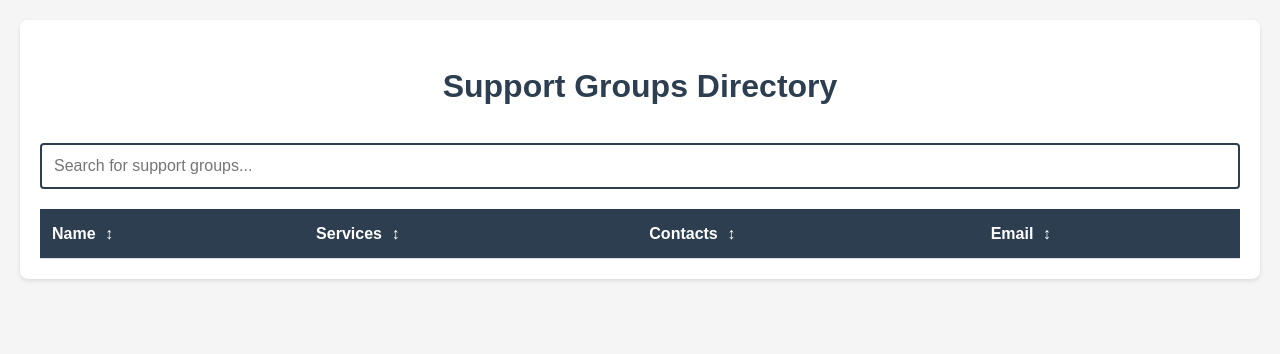
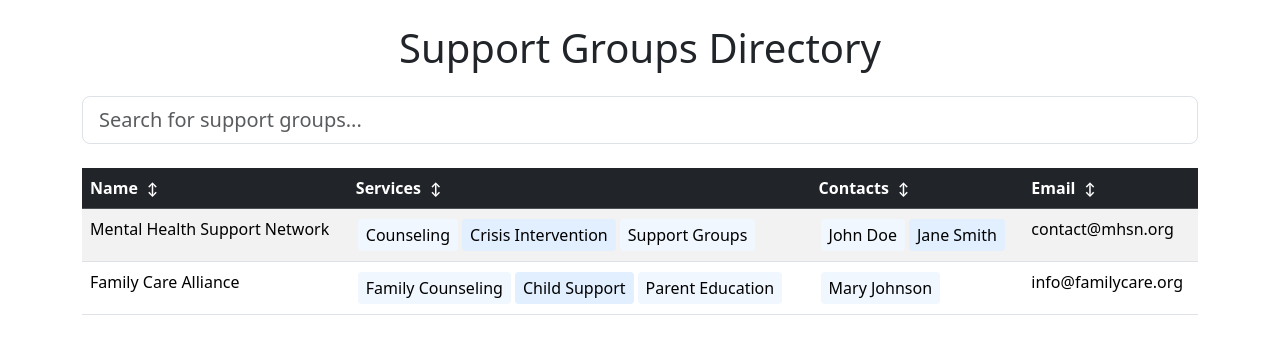
Before and after one commit to helloalbertotech/support-page, a plain HTML site: page index.html in a window 1280 px wide. Drawn offline with nearby package versions, Linux system fonts and the light colour scheme.

Commit message:
Update index.html

```diff
--- a/index.html
+++ b/index.html
@@ -4,100 +4,38 @@
     <meta charset="UTF-8">
     <meta name="viewport" content="width=device-width, initial-scale=1.0">
     <title>Support Groups Directory</title>
+    <!-- Bootstrap CSS -->
+    <link href="https://cdnjs.cloudflare.com/ajax/libs/bootstrap/5.3.2/css/bootstrap.min.css" rel="stylesheet">
+    <!-- Fuse.js for fuzzy search -->
     <script src="https://cdnjs.cloudflare.com/ajax/libs/fuse.js/6.6.2/fuse.min.js"></script>
     <style>
-        :root {
-            --primary-color: #2c3e50;
-            --secondary-color: #34495e;
-            --highlight-color: #ffeb3b;
-            --zebra-color-1: #f0f7ff;
-            --zebra-color-2: #e1efff;
-        }
-
-        body {
-            font-family: Arial, sans-serif;
-            line-height: 1.6;
-            margin: 0;
-            padding: 20px;
-            background-color: #f5f5f5;
-        }
-
-        .container {
-            max-width: 1200px;
-            margin: 0 auto;
-            background-color: white;
-            padding: 20px;
-            border-radius: 8px;
-            box-shadow: 0 2px 4px rgba(0,0,0,0.1);
-        }
-
-        h1 {
-            color: var(--primary-color);
-            text-align: center;
-            margin-bottom: 30px;
-        }
-
-        .search-container {
-            margin-bottom: 20px;
-        }
-
-        #searchInput {
-            width: 100%;
-            padding: 12px;
-            font-size: 16px;
-            border: 2px solid var(--primary-color);
-            border-radius: 4px;
-            box-sizing: border-box;
-        }
-
-        table {
-            width: 100%;
-            border-collapse: collapse;
-            margin-top: 20px;
-            background-color: white;
-        }
-
-        th, td {
-            padding: 12px;
-            text-align: left;
-            border-bottom: 1px solid #ddd;
-        }
-
-        th {
-            background-color: var(--primary-color);
-            color: white;
-            cursor: pointer;
-        }
-
-        th:hover {
-            background-color: var(--secondary-color);
-        }
-
-        tr:nth-child(even) {
-            background-color: #f9f9f9;
-        }
-
         .multi-value {
             display: inline-block;
             margin: 2px;
             padding: 4px 8px;
-            background-color: var(--zebra-color-1);
+            background-color: #f0f7ff;
             border-radius: 4px;
         }
 
         .multi-value:nth-child(even) {
-            background-color: var(--zebra-color-2);
+            background-color: #e1efff;
         }
 
         .highlight {
-            background-color: var(--highlight-color);
+            background-color: #ffeeba;
             padding: 2px;
             border-radius: 2px;
+        }
+
+        th {
+            cursor: pointer;
+            position: relative;
         }
 
         .sort-icon::after {
             content: '↕';
             margin-left: 5px;
+            font-size: 0.8em;
         }
 
         .sort-icon.asc::after {
@@ -107,16 +45,30 @@
         .sort-icon.desc::after {
             content: '↓';
         }
+
+        #error-message {
+            display: none;
+            margin-top: 20px;
+        }
     </style>
 </head>
 <body>
-    <div class="container">
-        <h1>Support Groups Directory</h1>
-        <div class="search-container">
-            <input type="text" id="searchInput" placeholder="Search for support groups...">
+    <div class="container py-4">
+        <h1 class="text-center mb-4">Support Groups Directory</h1>
+
+        <div class="row mb-4">
+            <div class="col">
+                <input type="text" id="searchInput" class="form-control form-control-lg" placeholder="Search for support groups...">
             </div>
-        <table id="supportTable">
-            <thead>
+        </div>
+
+        <div class="alert alert-danger" id="error-message" role="alert">
+            Error loading data. Please make sure support-groups.json is properly formatted and accessible.
+        </div>
+
+        <div class="table-responsive">
+            <table id="supportTable" class="table table-striped table-hover">
+                <thead class="table-dark">
                     <tr>
                         <th data-sort="name">Name <span class="sort-icon"></span></th>
                         <th data-sort="services">Services <span class="sort-icon"></span></th>
@@ -126,6 +78,7 @@
                 </thead>
                 <tbody></tbody>
             </table>
+        </div>
     </div>
 
     <script>
@@ -139,12 +92,24 @@
         async function loadData() {
             try {
                 const response = await fetch('support-groups.json');
-                supportGroups = await response.json();
+                if (!response.ok) {
+                    throw new Error(`HTTP error! status: ${response.status}`);
+                }
+                const data = await response.json();
+                // Check if the data has the expected structure
+                supportGroups = Array.isArray(data) ? data : (data.supportGroups || []);
+
+                if (supportGroups.length === 0) {
+                    throw new Error('No support groups found in the data');
+                }
+
                 initializeFuse();
                 renderTable(supportGroups);
                 setupEventListeners();
+                document.getElementById('error-message').style.display = 'none';
             } catch (error) {
                 console.error('Error loading data:', error);
+                document.getElementById('error-message').style.display = 'block';
             }
         }
 
@@ -205,8 +170,8 @@
                 let valueA = Array.isArray(a[column]) ? a[column][0] : a[column];
                 let valueB = Array.isArray(b[column]) ? b[column][0] : b[column];
 
-                valueA = valueA.toLowerCase();
-                valueB = valueB.toLowerCase();
+                valueA = String(valueA).toLowerCase();
+                valueB = String(valueB).toLowerCase();
 
                 if (sortDirection === 'asc') {
                     return valueA.localeCompare(valueB);
@@ -253,7 +218,7 @@
             if (!searchTerm) return text;
 
             const regex = new RegExp(`(${searchTerm})`, 'gi');
-            return text.replace(regex, '<span class="highlight">$1</span>');
+            return String(text).replace(regex, '<span class="highlight">$1</span>');
         }
 
         // Initialize the page
```
Lines whose indentation alone changed are shown as unchanged.
